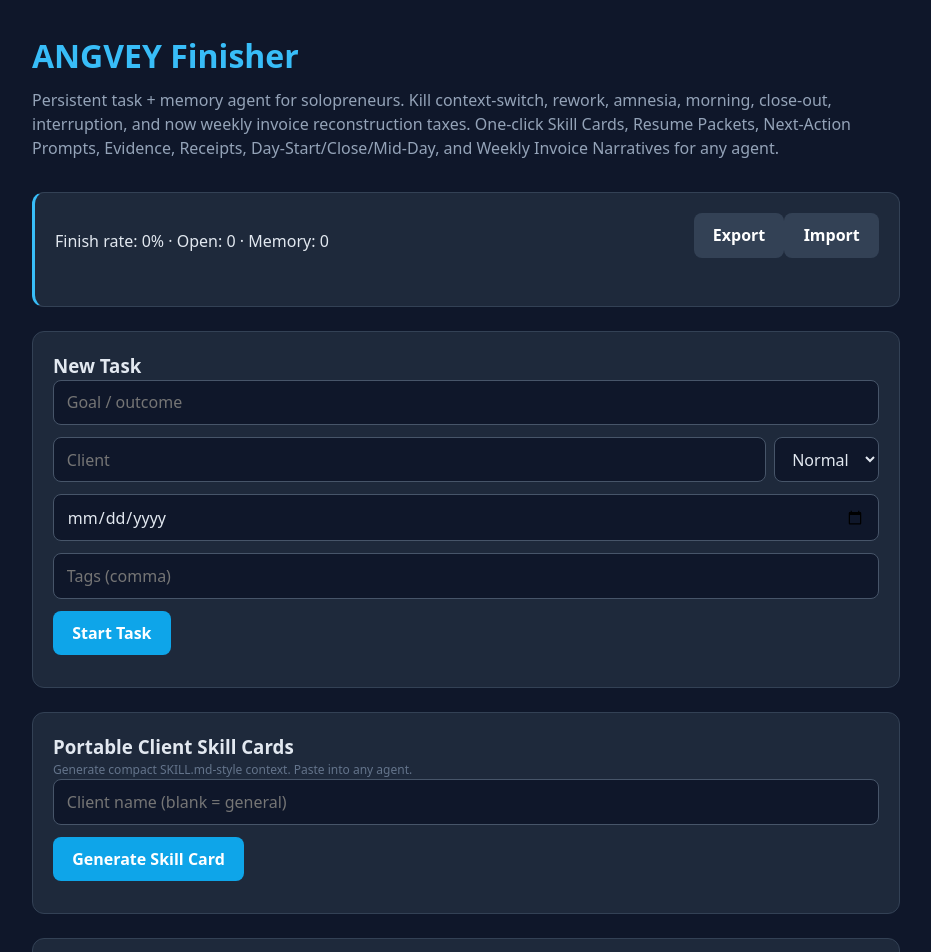
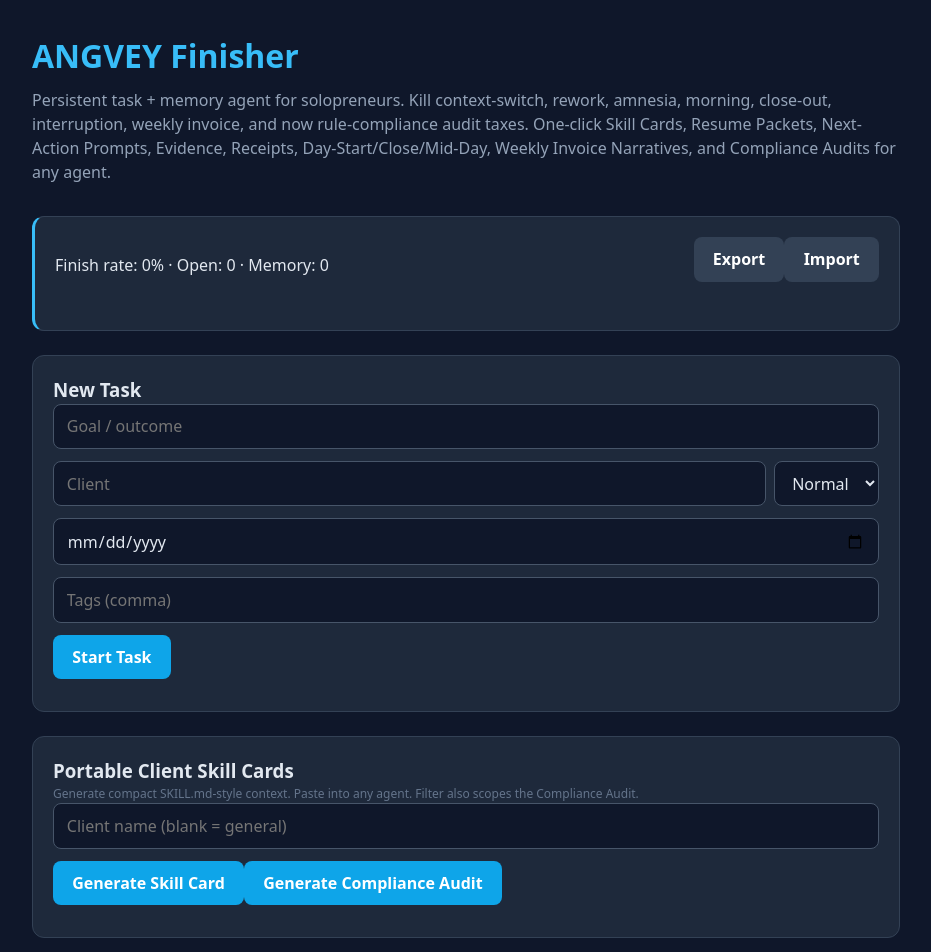
Before and after one commit to lakshay99b-dotcom/angvey-core, a Next.js app: page / in a window 1280 px wide. Shown: the top 952 px of the page, without its empty margins (174-1105 px from the left). Built offline with nearby package versions, Linux system fonts and the light colour scheme.

Commit message:
Day 21: Add Compliance Audit Packets to kill the rule-enforcement tax before client delivery

```diff
--- a/app/page.js
+++ b/app/page.js
@@ -2,12 +2,12 @@
 
 import { useState, useEffect, useRef } from 'react';
 
-const STORAGE_KEY = 'angvey-finisher-v20';
+const STORAGE_KEY = 'angvey-finisher-v21';
 const LEGACY_KEYS = [
-  'angvey-finisher-v19', 'angvey-finisher-v18', 'angvey-finisher-v17',
-  'angvey-finisher-v16', 'angvey-finisher-v15', 'angvey-finisher-v14',
-  'angvey-finisher-v13', 'angvey-finisher-v12', 'angvey-finisher-v11',
-  'angvey-finisher-v10', 'angvey-finisher-v9', 'angvey-finisher-v8'
+  'angvey-finisher-v20', 'angvey-finisher-v19', 'angvey-finisher-v18',
+  'angvey-finisher-v17', 'angvey-finisher-v16', 'angvey-finisher-v15',
+  'angvey-finisher-v14', 'angvey-finisher-v13', 'angvey-finisher-v12',
+  'angvey-finisher-v11', 'angvey-finisher-v10', 'angvey-finisher-v9', 'angvey-finisher-v8'
 ];
 
 export default function Home() {
@@ -45,7 +45,7 @@ export default function Home() {
   }, []);
 
   useEffect(() => {
-    localStorage.setItem(STORAGE_KEY, JSON.stringify({ tasks, log, memory, version: 'v20' }));
+    localStorage.setItem(STORAGE_KEY, JSON.stringify({ tasks, log, memory, version: 'v21' }));
   }, [tasks, log, memory]);
 
   const addLog = (msg) => setLog(prev => [{ t: new Date().toISOString(), msg }, ...prev].slice(0, 50));
@@ -101,12 +101,12 @@ export default function Home() {
   };
 
   const exportData = () => {
-    const data = { tasks, log, memory, version: 'v20', exported: new Date().toISOString() };
+    const data = { tasks, log, memory, version: 'v21', exported: new Date().toISOString() };
     const blob = new Blob([JSON.stringify(data, null, 2)], { type: 'application/json' });
     const url = URL.createObjectURL(blob);
     const a = document.createElement('a');
     a.href = url;
-    a.download = `angvey-finisher-v20-${Date.now()}.json`;
+    a.download = `angvey-finisher-v21-${Date.now()}.json`;
     a.click();
     URL.revokeObjectURL(url);
     addLog('Exported data');
@@ -157,7 +157,7 @@ export default function Home() {
   const generateNextAction = (task) => {
     const next = task.steps.find(s => s.status !== 'done') || { text: 'Finish remaining work' };
     const rules = relevantMemory(task.client).filter(m => m.type === 'rule').slice(0, 3);
-    return `# Next-Action Finish Prompt\n\nDo ONLY this single atomic step for "${task.goal}" (${task.client || 'no client'}):\n\n**Action:** ${next.text}\n\nRules to obey:\n${rules.map(r => `- ${r.text}`).join('\n') || '- None'}\n\nProduce the smallest verifiable artifact. Then output exactly:\nARTIFACT: <one-line description of what you produced>\nVERIFICATION: <how to check it>\nThen STOP. Do not expand scope.`;
+    return `# Next-Action Finish Prompt\n\nDo ONLY this single atomic step for \"${task.goal}\" (${task.client || 'no client'}):\n\n**Action:** ${next.text}\n\nRules to obey:\n${rules.map(r => `- ${r.text}`).join('\n') || '- None'}\n\nProduce the smallest verifiable artifact. Then output exactly:\nARTIFACT: <one-line description of what you produced>\nVERIFICATION: <how to check it>\nThen STOP. Do not expand scope.`;
   };
 
   const generateEvidencePacket = (task) => generateNextAction(task) + '\n\nAfter you finish, paste the ARTIFACT/VERIFICATION block back here to log evidence.';
@@ -220,6 +220,23 @@ export default function Home() {
     return md;
   };
 
+  const generateComplianceAudit = (clientName = '') => {
+    const rules = relevantMemory(clientName).filter(m => m.type === 'rule');
+    const weekAgo = Date.now() - 7 * 24 * 60 * 60 * 1000;
+    const recentOutcomes = memory.filter(m =>
+      m.type === 'outcome' &&
+      new Date(m.created).getTime() > weekAgo &&
+      (!clientName || !m.client || m.client === clientName)
+    ).slice(0, 12);
+
+    if (!rules.length && !recentOutcomes.length) {
+      return '# Compliance Audit Packet\n\nNo rules or recent outcomes to audit. Add rules and log outcomes first.';
+    }
+
+    let md = `# Compliance Audit Packet — ${clientName || 'General'}\n\nGenerated ${new Date().toLocaleDateString()}. Use before any client delivery or invoice to kill silent rule drift.\n\n## Rules to enforce\n${rules.map(r => `- ${r.text}`).join('\n') || '- None defined'}\n\n## Recent outcomes / evidence (last 7 days)\n${recentOutcomes.map(o => `- [${o.client || 'General'}] ${o.text}`).join('\n') || '- None'}\n\n## Audit instructions\n1. Cross-check every listed outcome against the rules above.\n2. Flag any violations or soft deviations with severity (high/med/low) and a concrete suggested fix.\n3. If fully compliant, produce a short client-safe confirmation summary.\n4. Output only the audit results. Do not invent new work or expand scope.\n\nPaste into any agent. Act on the result before shipping to the client.`;
+    return md;
+  };
+
   const finishRate = tasks.length ? Math.round((tasks.filter(t => t.status === 'done').length / tasks.length) * 100) : 0;
   const topOpen = tasks.filter(t => t.status !== 'done')
     .sort((a, b) => (b.priority === 'high' ? 1 : 0) - (a.priority === 'high' ? 1 : 0))
@@ -231,8 +248,8 @@ export default function Home() {
     <div className="container">
       <h1>ANGVEY Finisher</h1>
       <p className="subtitle">
-        Persistent task + memory agent for solopreneurs. Kill context-switch, rework, amnesia, morning, close-out, interruption, and now weekly invoice reconstruction taxes.
-        One-click Skill Cards, Resume Packets, Next-Action Prompts, Evidence, Receipts, Day-Start/Close/Mid-Day, and Weekly Invoice Narratives for any agent.
+        Persistent task + memory agent for solopreneurs. Kill context-switch, rework, amnesia, morning, close-out, interruption, weekly invoice, and now rule-compliance audit taxes.
+        One-click Skill Cards, Resume Packets, Next-Action Prompts, Evidence, Receipts, Day-Start/Close/Mid-Day, Weekly Invoice Narratives, and Compliance Audits for any agent.
       </p>
 
       <div className="card brief">
@@ -253,6 +270,7 @@ export default function Home() {
               <button onClick={() => copy(generateDayClose(), 'dayclose')}>{copied === 'dayclose' ? 'Copied!' : 'Day-Close Packet'}</button>
               <button onClick={() => copy(generateMidDay(), 'midday')}>{copied === 'midday' ? 'Copied!' : 'Mid-Day Resume'}</button>
               <button onClick={() => copy(generateWeeklyInvoice(), 'invoice')}>{copied === 'invoice' ? 'Copied!' : 'Weekly Invoice Narrative'}</button>
+              <button onClick={() => copy(generateComplianceAudit(clientFilter), 'audit')}>{copied === 'audit' ? 'Copied!' : 'Compliance Audit'}</button>
             </div>
             {topOpen.map(t => (
               <div key={t.id} style={{ marginBottom: '0.5rem' }}>
@@ -285,9 +303,10 @@ export default function Home() {
 
       <div className="card">
         <h3>Portable Client Skill Cards</h3>
-        <p className="small">Generate compact SKILL.md-style context. Paste into any agent.</p>
+        <p className="small">Generate compact SKILL.md-style context. Paste into any agent. Filter also scopes the Compliance Audit.</p>
         <input placeholder="Client name (blank = general)" value={clientFilter} onChange={e => setClientFilter(e.target.value)} />
         <button onClick={() => copy(generateSkillCard(clientFilter), 'skill')}>{copied === 'skill' ? 'Copied!' : 'Generate Skill Card'}</button>
+        <button onClick={() => copy(generateComplianceAudit(clientFilter), 'audit-skill')}>{copied === 'audit-skill' ? 'Copied!' : 'Generate Compliance Audit'}</button>
       </div>
 
       <div className="card">
```
Also changed, not shown: 1 other file (tests, documents, lock files or other folders).
